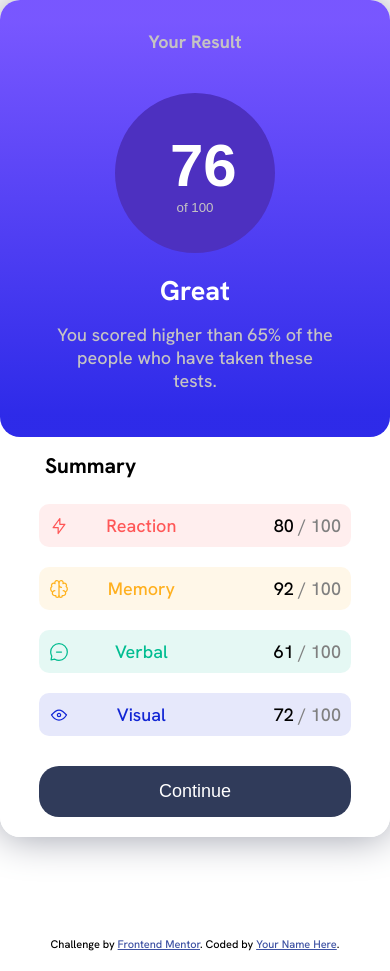
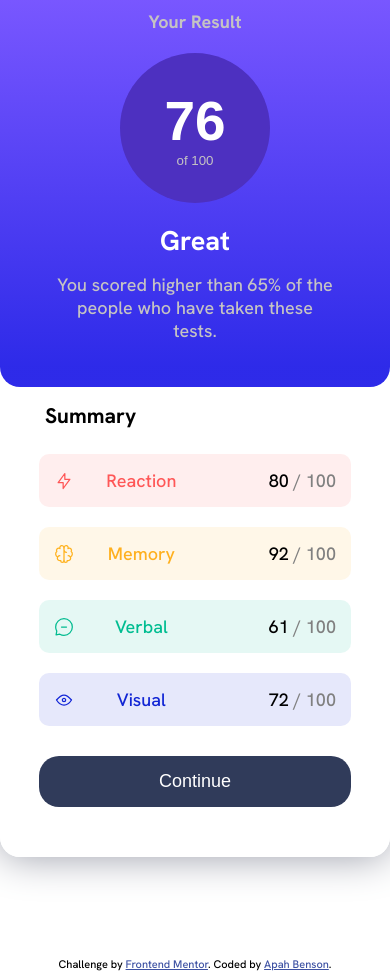
Before and after one commit to apah-dev/results-summary-component-main, a plain HTML site: page index.html in a window 390 px wide. Drawn offline with Linux system fonts and the light colour scheme.

Commit message:
finished the layout design on mobile with media query

```diff
--- a/index.html
+++ b/index.html
@@ -61,7 +61,7 @@
       }
 
       div.result p span {
-        font-size: 60px;
+        font-size: 55px;
         font-weight: bold;
         color: white;
         text-align: center;
@@ -72,11 +72,14 @@
         margin: 30px auto;
       }
       div.result button {
+        display: flex;
+        justify-content: center;
+        align-items: center;
         background-color: hsl(252, 60%, 47%);
         border-style: none;
-        width: 160px;
-        height: 160px;
-        border-radius: 80px;
+        width: 150px;
+        height: 150px;
+        border-radius: 75px;
         margin-bottom: 20px;
         margin-top: 10px;
       }
@@ -116,7 +119,7 @@
         background-color: hsl(0, 100%, 67%, 0.1);
         border-radius: 10px;
         border-style: none;
-        padding: 10px;
+        padding: 15px;
         margin: 10px;
         width: 80%;
       }
@@ -126,7 +129,7 @@
         background-color: hsl(39, 100%, 56%, 0.1);
         border-radius: 10px;
         border-style: none;
-        padding: 10px;
+        padding: 15px;
         margin: 10px;
         width: 80%;
       }
@@ -136,7 +139,7 @@
         background-color: hsl(166, 100%, 37%, 0.1);
         border-radius: 10px;
         border-style: none;
-        padding: 10px;
+        padding: 15px;
         margin: 10px;
         width: 80%;
       }
@@ -146,7 +149,7 @@
         background-color: hsla(234, 85%, 45%, 0.1);
         border-radius: 10px;
         border-style: none;
-        padding: 10px;
+        padding: 15px;
         margin: 10px;
         width: 80%;
       }
@@ -197,6 +200,13 @@
           padding: 0;
           margin: 0;
           width: 100%;
+          margin-top: -20px;
+        }
+
+        div.result button {
+          margin-top: -10px;
+          text-align: center;
+          padding: 0;
         }
 
         .result p {
@@ -222,6 +232,10 @@
           padding: 0;
           margin: 0;
           width: 100%;
+        }
+
+        .continue {
+          margin-bottom: 50px;
         }
       }
     </style>
@@ -277,7 +291,7 @@
         Challenge by
         <a href="https://www.frontendmentor.io?ref=challenge" target="_blank"
           >Frontend Mentor</a
-        >. Coded by <a href="#">Your Name Here</a>.
+        >. Coded by <a href="#">Apah Benson</a>.
       </div>
     </footer>
   </body>
```
